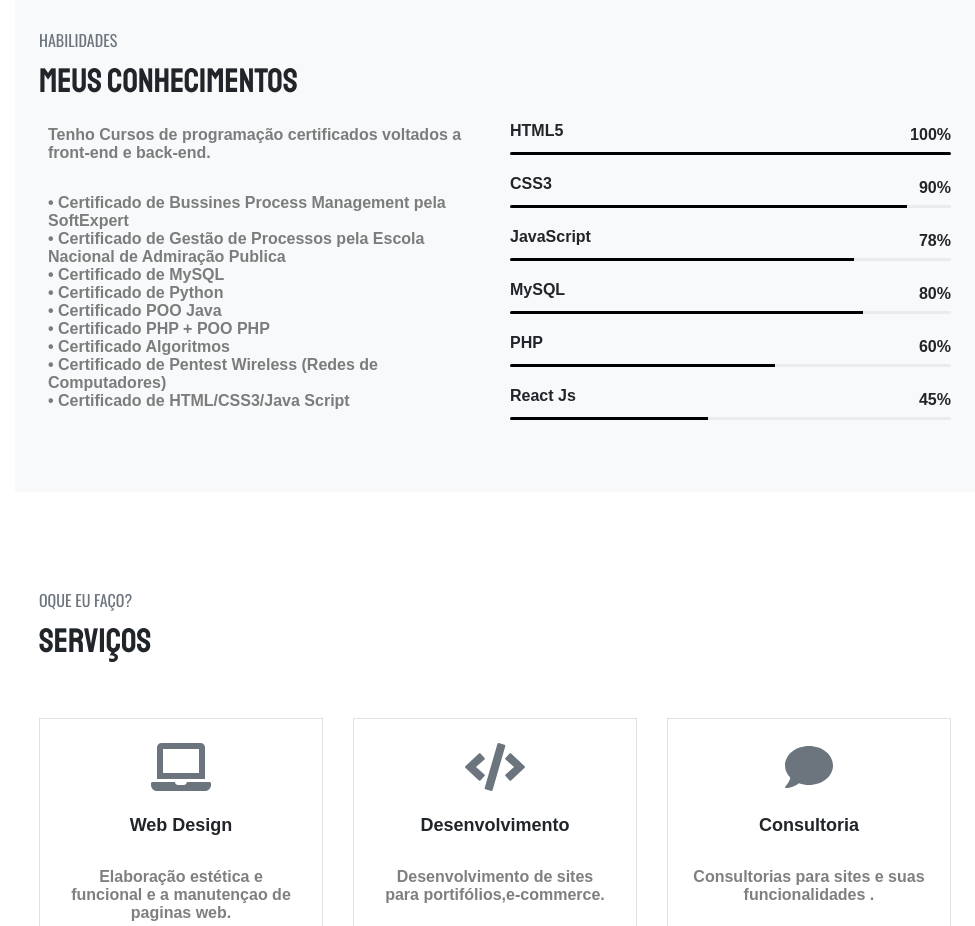
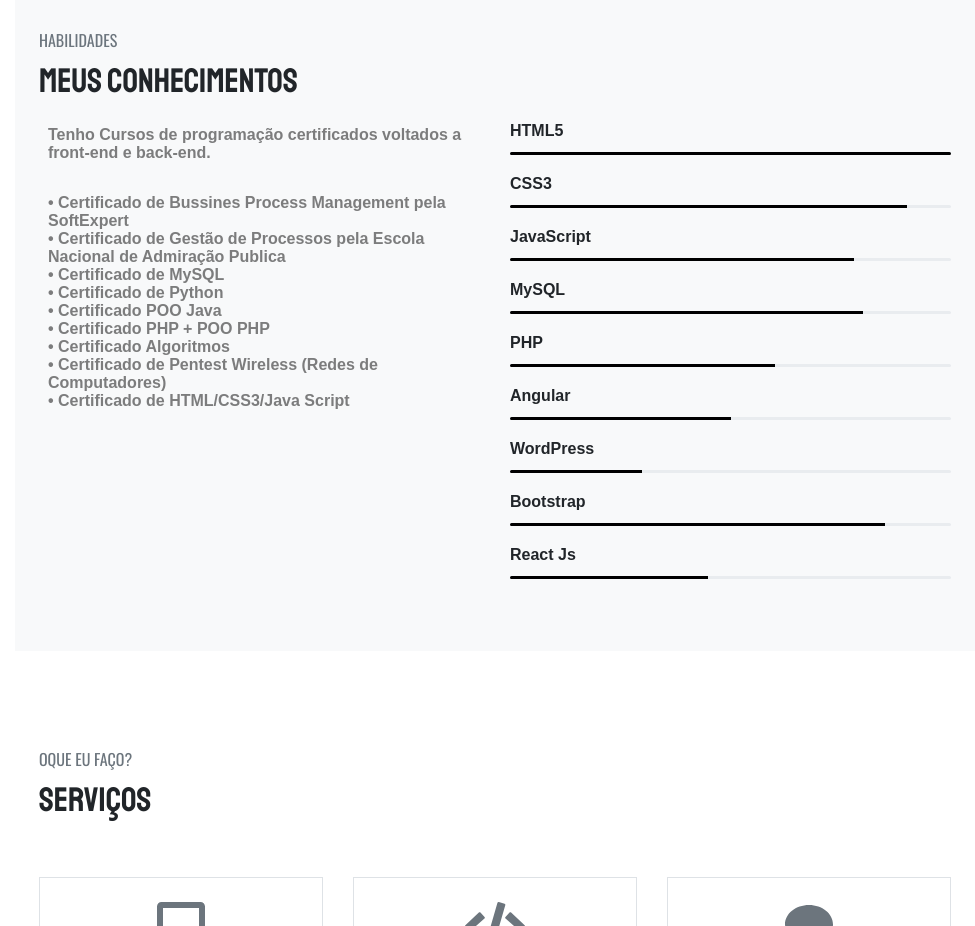
Before and after one commit to wellingtonfernandesbarbosa/guilhermerdev.io, a plain HTML site: page index.html in a window 1280 px wide. Shown: the part 1720-2646 px from the top of the page, without its empty margins (305-1280 px from the left). Drawn offline with nearby package versions, Linux system fonts and the light colour scheme; a web font is replaced by a local one.

Commit message:
Via upload
Arrumar habilidades no index.html

```diff
--- a/index.html
+++ b/index.html
@@ -118,7 +118,7 @@
                             <div class="bar-1 mb-4">
                                 <div class="d-flex flex-row justify-content-between">
                                     <p class="font-ram font-size-16">HTML5</p>
-                                    <span class="font-ram font-size-16">100%</span>
+                                    <span class="font-ram font-size-16"></span>
                                 </div>
                                 <div class="progress" style="height: 3px;">
                                     <div class="progress-bar bgcolor-black" role="progressbar" style="width:100%"></div>
@@ -127,7 +127,7 @@
                             <div class="bar-1 mb-4">
                                 <div class="d-flex flex-row justify-content-between">
                                     <p class="font-ram font-size-16">CSS3</p>
-                                    <span class="font-ram font-size-16">90%</span>
+                                    <span class="font-ram font-size-16"></span>
                                 </div>
                                 <div class="progress" style="height: 3px;">
                                     <div class="progress-bar bgcolor-black" role="progressbar" style="width:90%"></div>
@@ -136,7 +136,7 @@
                             <div class="bar-1 mb-4">
                                 <div class="d-flex flex-row justify-content-between">
                                     <p class="font-ram font-size-16">JavaScript</p>
-                                    <span class="font-ram font-size-16">78%</span>
+                                    <span class="font-ram font-size-16"></span>
                                 </div>
                                 <div class="progress" style="height: 3px;">
                                     <div class="progress-bar bgcolor-black" role="progressbar" style="width:78%"></div>
@@ -145,7 +145,7 @@
                             <div class="bar-1 mb-4">
                                 <div class="d-flex flex-row justify-content-between">
                                     <p class="font-ram font-size-16">MySQL</p>
-                                    <span class="font-ram font-size-16">80%</span>
+                                    <span class="font-ram font-size-16"></span>
                                 </div>
                                 <div class="progress" style="height: 3px;">
                                     <div class="progress-bar bgcolor-black" role="progressbar" style="width:80%"></div>
@@ -155,7 +155,7 @@
                             <div class="bar-1 mb-4">
                                 <div class="d-flex flex-row justify-content-between">
                                     <p class="font-ram font-size-16">PHP</p>
-                                    <span class="font-ram font-size-16">60%</span>
+                                    <span class="font-ram font-size-16"></span>
                                 </div>
                                 <div class="progress" style="height: 3px;">
                                     <div class="progress-bar bgcolor-black" role="progressbar" style="width:60%"></div>
@@ -163,8 +163,35 @@
                             </div>
                             <div class="bar-1 mb-4">
                                 <div class="d-flex flex-row justify-content-between">
+                                    <p class="font-ram font-size-16">Angular</p>
+                                    <span class="font-ram font-size-16"></span>
+                                </div>
+                                <div class="progress" style="height: 3px;">
+                                    <div class="progress-bar bgcolor-black" role="progressbar" style="width:50%"></div>
+                                </div>
+                            </div>
+                            <div class="bar-1 mb-4">
+                                <div class="d-flex flex-row justify-content-between">
+                                    <p class="font-ram font-size-16">WordPress</p>
+                                    <span class="font-ram font-size-16"></span>
+                                </div>
+                                <div class="progress" style="height: 3px;">
+                                    <div class="progress-bar bgcolor-black" role="progressbar" style="width:30%"></div>
+                                </div>
+                            </div>
+                            <div class="bar-1 mb-4">
+                                <div class="d-flex flex-row justify-content-between">
+                                    <p class="font-ram font-size-16">Bootstrap</p>
+                                    <span class="font-ram font-size-16"></span>
+                                </div>
+                                <div class="progress" style="height: 3px;">
+                                    <div class="progress-bar bgcolor-black" role="progressbar" style="width:85%"></div>
+                                </div>
+                            </div>
+                            <div class="bar-1 mb-4">
+                                <div class="d-flex flex-row justify-content-between">
                                     <p class="font-ram font-size-16">React Js</p>
-                                    <span class="font-ram font-size-16">45%</span>
+                                    <span class="font-ram font-size-16"></span>
                                 </div>
                                 <div class="progress" style="height: 3px;">
                                     <div class="progress-bar bgcolor-black" role="progressbar" style="width:45%"></div>
@@ -172,6 +199,7 @@
                             </div>
                         </div>
                     </div>
+
                 </section>
                 <!-- #ability -->
 
```
